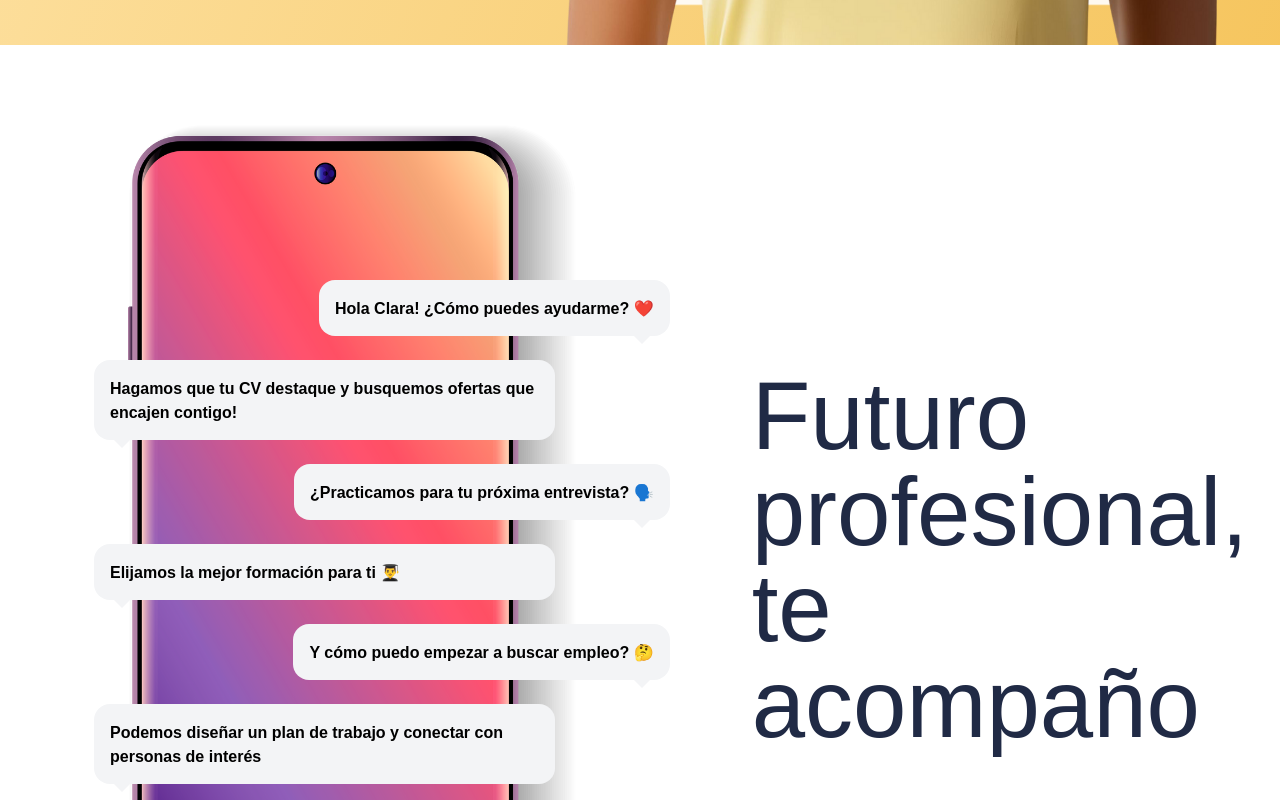
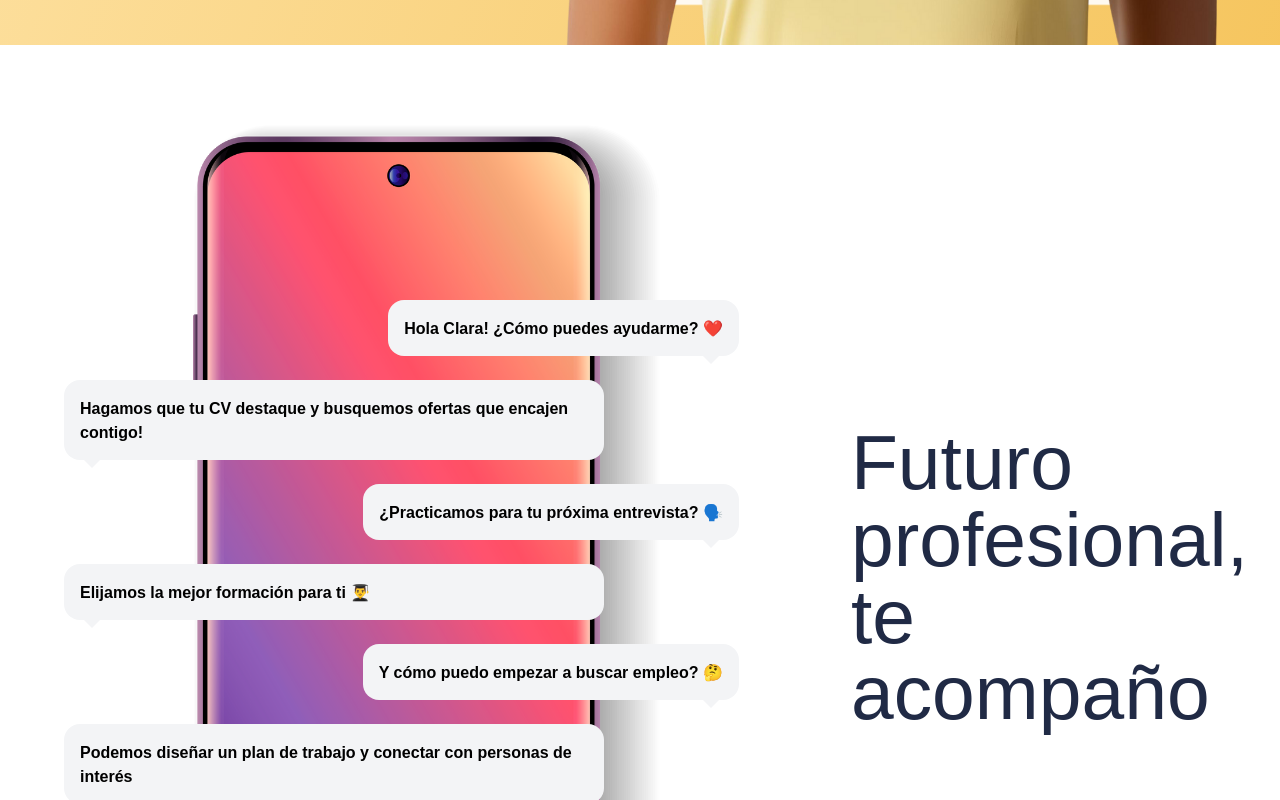
Before and after one commit to shahzeibuk/newpro, a React (Vite) app: page / in a window 1280 px wide. Shown: the part 920-1720 px from the top of the page. Built offline with nearby package versions, Linux system fonts and the light colour scheme.

Commit message:
UI fixes

```diff
--- a/src/App.tsx
+++ b/src/App.tsx
@@ -159,9 +159,9 @@ function App() {
       </section>
 
       {/* News Section */}
-      <section className="bg-white py-12 md:py-20">
+      <section className="bg-white py-12 md:py-20 ">
         <div className="max-w-7xl mx-auto px-4 md:px-8">
-          <div className="flex flex-col md:flex-row items-center justify-between gap-10 md:gap-20">
+          <div className="flex flex-col md:flex-row items-center justify-between gap-10 md:gap-20 mobile-section">
             <div className="relative w-full max-w-[800px] md:w-[800px]">
               <img
                 src="/mobile-mockup.png"
@@ -213,10 +213,10 @@ function App() {
                 </div>
               </div>
             </div>
-            <div className="flex-1 text-center md:text-left">
+            <div className="flex-1 text-center md:text-left mobile-text">
               <h2 className="text-6xl md:text-8xl text-[#202A45] mb-6 md:mb-8">
                 Futuro<br />
-                profesional,<br />
+                profesional,
                 te acompaño
               </h2>
 
@@ -277,7 +277,7 @@ function App() {
                 />
                 <div className="p-6 md:p-8">
                   <h3 className="text-lg md:text-xl font-bold text-navy-900 mb-3 md:mb-4 test-title">{testimonial.title}</h3>
-                  <p className="text-sm md:text-base text-navy-800 mb-4 md:mb-6">{testimonial.description}</p>
+                  <p className="text-sm md:text-base text-navy-800 mb-4 md:mb-6 test-description">{testimonial.description}</p>
                   <button className="bg-navy-900 text-white px-4 py-2 md:px-6 md:py-2 rounded-full text-sm md:text-base hover:bg-navy-800 transition-colors">
                     LEER MÁS
                   </button>
--- a/src/index.css
+++ b/src/index.css
@@ -31,12 +31,19 @@
     img.w-full.mobile-mockup {
         width: 70%;
         margin: auto;
+        padding-left: 50px;
     }
     .mobile-content {
         width: 80%;
         margin: auto;
-        margin-left: 30px;
         font-weight: bold;
+    }
+    .mobile-text {
+        width: 481px;
+    font-size: 5.1rem;
+    }
+    .mobile-text h2 {
+        font-size: 6vw;
     }
     .text-white {
         color: white !important;
@@ -54,6 +61,9 @@
     .header-logo {
         width: 238px;
         height: 96px !important;
+    }
+    .test-description {
+        height: 76px;
     }
     /* Media Queries for Mobile Phones (Portrait) */
 @media screen and (max-width: 480px) {
@@ -75,6 +85,7 @@
     img.w-full.mobile-mockup {
         width: 90%;
         margin-right: 0px;
+
     }
   }
 
@@ -97,6 +108,7 @@
         width: 50%;
     }
 
+
     .mobile-content {
         width: 60% !important;
         margin-left: 120px;
@@ -113,6 +125,9 @@
         font-size: 4rem !important;
         line-height: 1;
     }
+    .mobile-section {
+        flex-direction: column !important;
+    }
   }
 
   /* Media Queries for Laptops and Small Desktops */
```
